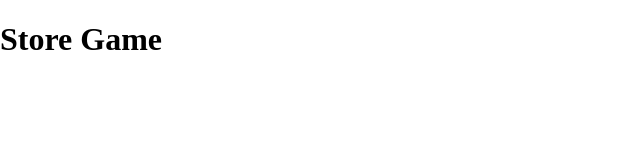
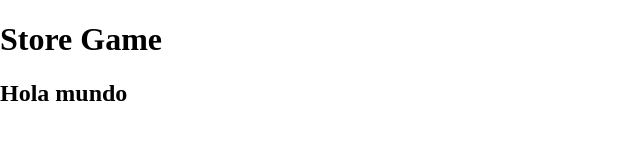
Before and after one commit to Getse29/store-videogame, a website built with Vite: page index.html in a window 1280 px wide. Shown: the whole page, without its empty margins (0-640 px from the left). Built offline with nearby package versions, Linux system fonts and the light colour scheme.

Commit message:
actualizando html

```diff
--- a/index.html
+++ b/index.html
@@ -10,6 +10,7 @@
   </head>
   <body>
     <h1>Store Game</h1>
+    <h2>Hola mundo</h2>
 
     <script type="module" src="/js/main.js"></script>
   </body>
```
